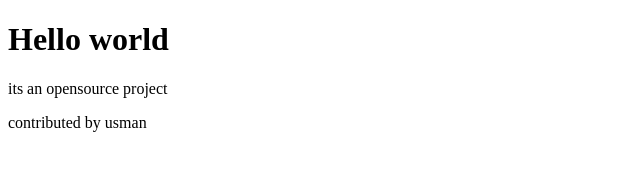
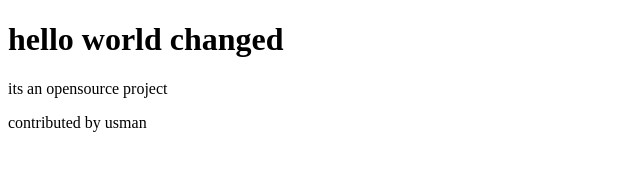
Before and after one commit to mabdullahjs/opensource, a plain HTML site: page index.html in a window 1280 px wide. Shown: the whole page, without its empty margins (0-640 px from the left). Drawn offline with Linux system fonts and the light colour scheme.

Commit message:
index changed

```diff
--- a/index.html
+++ b/index.html
@@ -6,7 +6,7 @@
     <title>Document</title>
 </head>
 <body>
-    <h1>Hello world</h1>
+    <h1>hello world changed </h1>
     <p>its an opensource project</p>
     <p>contributed by usman </p>
 
```
